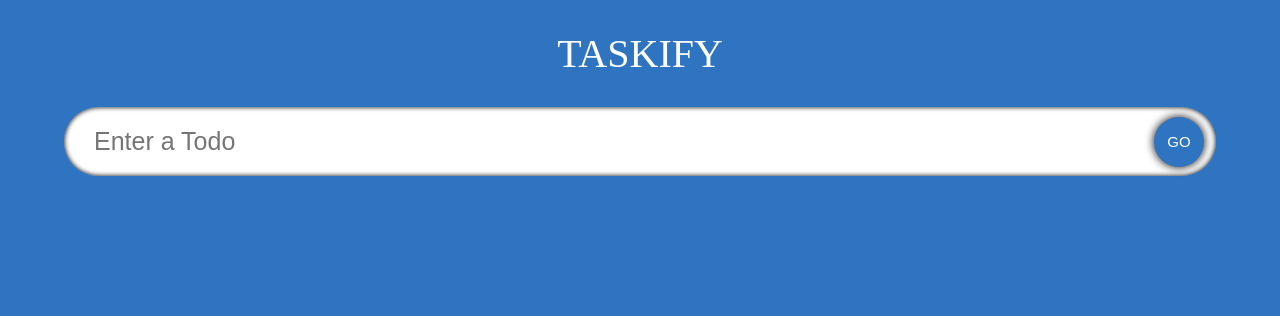
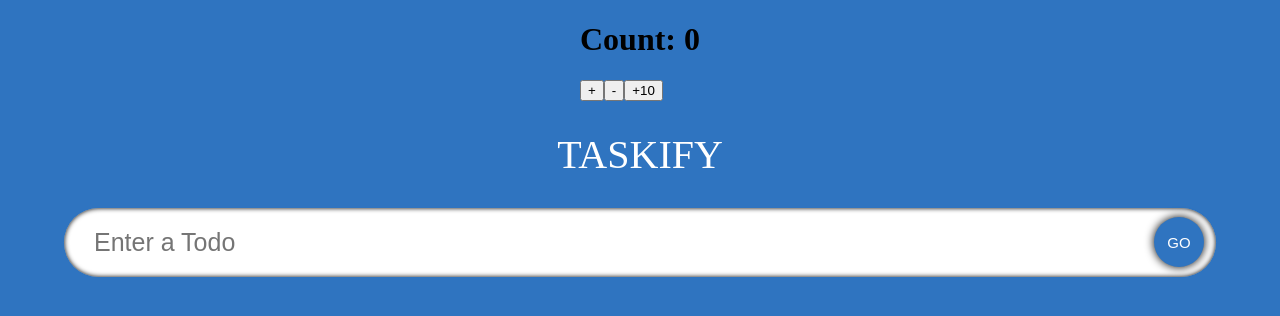
Before and after one commit to royliao23/react_typescript_project, a React (Create React App) app: page / in a window 1280 px wide. Shown: the top 316 px of the page. Built offline with nearby package versions, Linux system fonts and the light colour scheme; a web font is replaced by a local one.

Commit message:
add redux

```diff
--- a/package.json
+++ b/package.json
@@ -1,9 +1,11 @@
 {
-  "name": "typescript-tutorial",
+  "name": "react-typescript-proj",
   "version": "0.1.0",
   "private": true,
   "dependencies": {
+    "@reduxjs/toolkit": "^2.5.0",
     "react-icons": "^5.4.0",
+    "react-redux": "^9.2.0",
     "react-scripts": "5.0.1",
     "typescript": "^4.4.2",
     "web-vitals": "^4.2.4"
--- a/src/App.tsx
+++ b/src/App.tsx
@@ -3,6 +3,7 @@ import "./App.css";
 import InputFeild from "./components/InputFeild";
 import TodoList from "./components/ToDoList";
 import { Todo } from "./models";
+import Counter from "./components/Counter";
 
 const App: React.FC = () => {
   const [todo, setTodo] = useState<string>("");
@@ -19,6 +20,7 @@ const App: React.FC = () => {
 
   return (
     <div className="App">
+      <Counter />
       <span className="heading">Taskify</span>
       <InputFeild todo={todo} setTodo={setTodo} handleAdd={handleAdd} />
       <TodoList todos={todos} setTodos={setTodos} />
--- /dev/null
+++ b/src/components/Counter.tsx
@@ -0,0 +1,20 @@
+import React from 'react'
+import { useSelector, useDispatch } from 'react-redux'
+import { RootState } from '../state/store'
+import { increment, decrement, incrementByAmount } from '../state/counter/counterSlice';
+function Counter() {
+    const count = useSelector((state:RootState) => state.counter.value);
+    const dispatch =useDispatch()
+  return (
+    <div>
+      <h1>Count: {count}</h1>
+      <div>
+        <button onClick={()=>dispatch(increment())}>+</button>
+        <button onClick={()=>dispatch(decrement())}>-</button>
+        <button onClick={()=>dispatch(incrementByAmount(10))}>+10</button>
+      </div>
+    </div>
+  )
+}
+
+export default Counter
--- a/src/index.tsx
+++ b/src/index.tsx
@@ -2,13 +2,17 @@ import React from 'react';
 import ReactDOM from 'react-dom/client';
 import './index.css';
 import App from './App';
+import { Provider } from 'react-redux';
+import { store } from './state/store';
 
 const root = ReactDOM.createRoot(
   document.getElementById('root') as HTMLElement
 );
 root.render(
   <React.StrictMode>
-    <App />
+    <Provider store={store}>
+      <App />
+    </Provider>
   </React.StrictMode>
 );
 
--- /dev/null
+++ b/src/state/counter/counterSlice.ts
@@ -0,0 +1,15 @@
+import { createSlice, PayloadAction } from "@reduxjs/toolkit"
+interface CounterState { value:number}
+const initialState:CounterState = { value:0}
+const counterSlice = createSlice({
+    name:"Counter",
+    initialState,
+    reducers:{
+        increment:(state) => { state.value+=1;},
+        decrement:(state) => { state.value-=1;},
+        incrementByAmount:(state, action:PayloadAction<number>) => { state.value+=action.payload;},
+    },
+})
+
+export const { increment, decrement, incrementByAmount } = counterSlice.actions;
+export default counterSlice.reducer;
--- /dev/null
+++ b/src/state/store.ts
@@ -0,0 +1,8 @@
+import { configureStore } from "@reduxjs/toolkit";
+import counterReducer from "./counter/counterSlice"
+export const store = configureStore({reducer:{
+    counter:counterReducer
+}});
+
+export type RootState = ReturnType<typeof store.getState>;
+export type AppDispatch = typeof store.dispatch;
```
Also changed, not shown: 1 other file (tests, documents, lock files or other folders).
